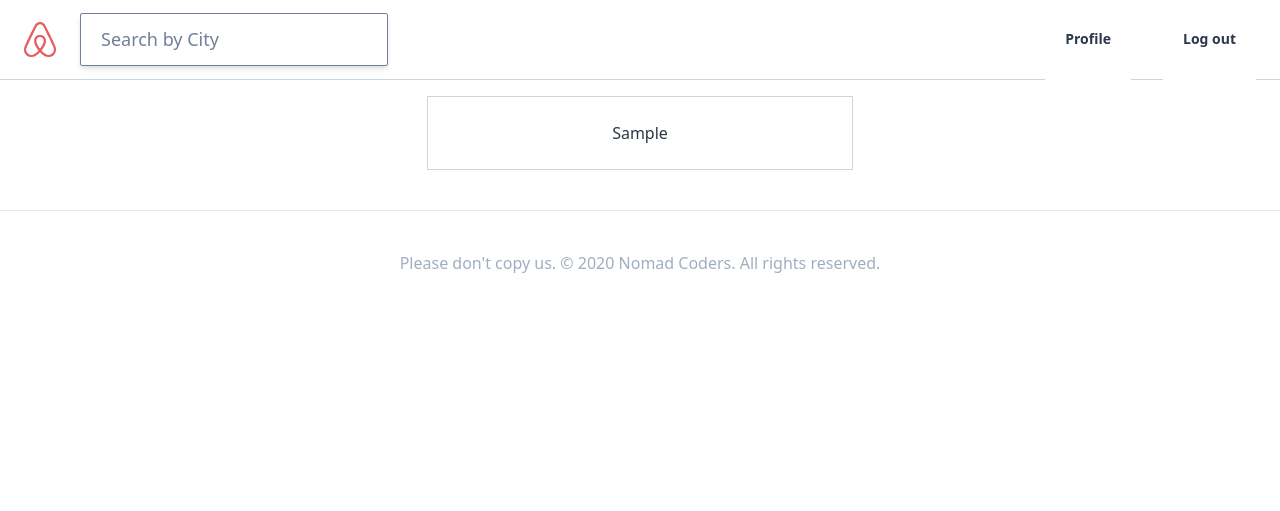
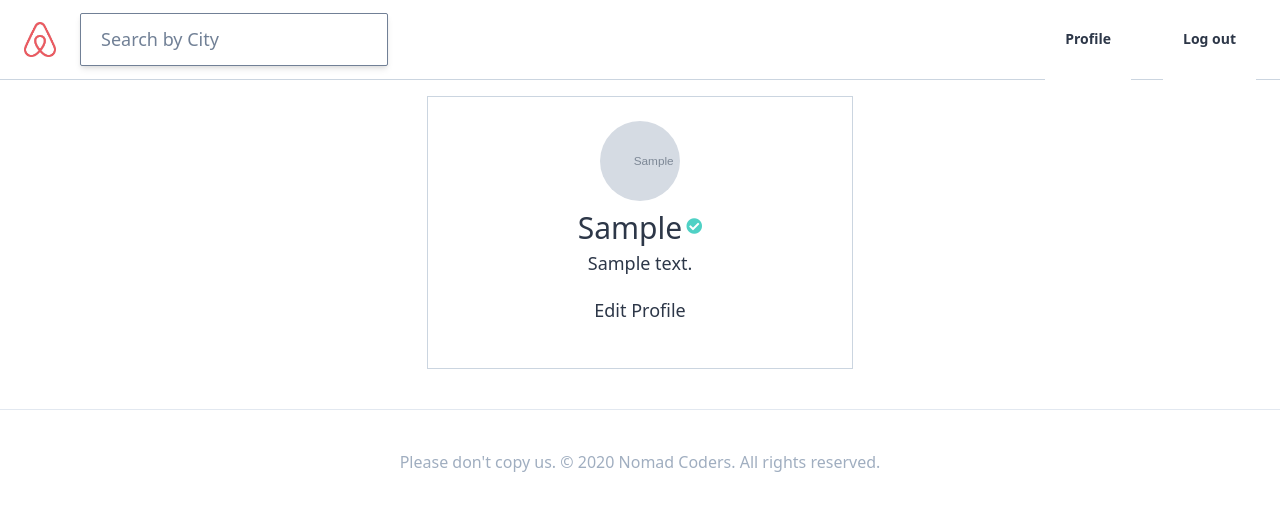
Before and after one commit to BunnnyBin/airbnb-clone, a Django app: page /users/1/ in a window 1280 px wide. Shown: the top 511 px of the page. Run offline with Django 3.2, Linux system fonts and the light colour scheme; a user stored in the database is signed in; tables that the repository leaves empty hold one stand-in row (values such as "Sample post"); grey boxes marked "Sample" are stand-in pictures; style sheets or scripts are compiled from the project's sources; some libraries are stand-ins or nearby versions.

Commit message:
#21.4 User Profile part Two

```diff
--- /dev/null
+++ b/templates/mixins/user_avatar.html
@@ -0,0 +1,7 @@
+{% if user.avatar %}
+    <div class="h-20 w-20 rounded-full bg-cover" style="background-image: url({{ user.avatar.url }});">
+{% else %}
+    <div class="h-20 w-20 rounded-full text-white flex justify-center items-center bg-gray-700 overflow-hidden">
+    <span class="text-3xl">{{ user.first_name|first }}</span>
+{% endif %}
+</div>
--- a/templates/users/user_detail.html
+++ b/templates/users/user_detail.html
@@ -1,11 +1,23 @@
 {% extends "base.html" %}
 
 {% block page_title %}
-    Profile
+    {{ user_obj.first_name }}'s Profile
 {% endblock %}
 
 {% block content %}
     <div class="container lg:w-5/12 md:w-1/2 xl:w-1/3 mx-auto my-10 flex flex-col items-center border p-6 border-gray-400">
-        {{ user_obj.first_name }}
+
+        {% include 'mixins/user_avatar.html' with user=user_obj %}
+
+        <div class="flex items-center">
+            <span class="text-3xl mt-1">{{ user_obj.first_name }}</span>
+            {% if user_obj.superhost %}
+                <i class="fas fa-check-circle text-teal-400 ml-1"></i>
+            {% endif %}
+        </div>
+
+        <span class="text-lg">{{ user.bio }}</span>
+
+        <a href="#" class="btn">Edit Profile</a>
     </div>
 {% endblock %}
--- a/users/views.py
+++ b/users/views.py
@@ -210,3 +210,8 @@ def kakao_callback(request):
 class UserProfileView(DetailView):
     model = models.User
     context_object_name = "user_obj"
+
+    # def get_context_data(self, **kwargs):
+    #     context = super().get_context_data(**kwargs)
+    #     context["hello"] = "Gggg"
+    #     return context
```
